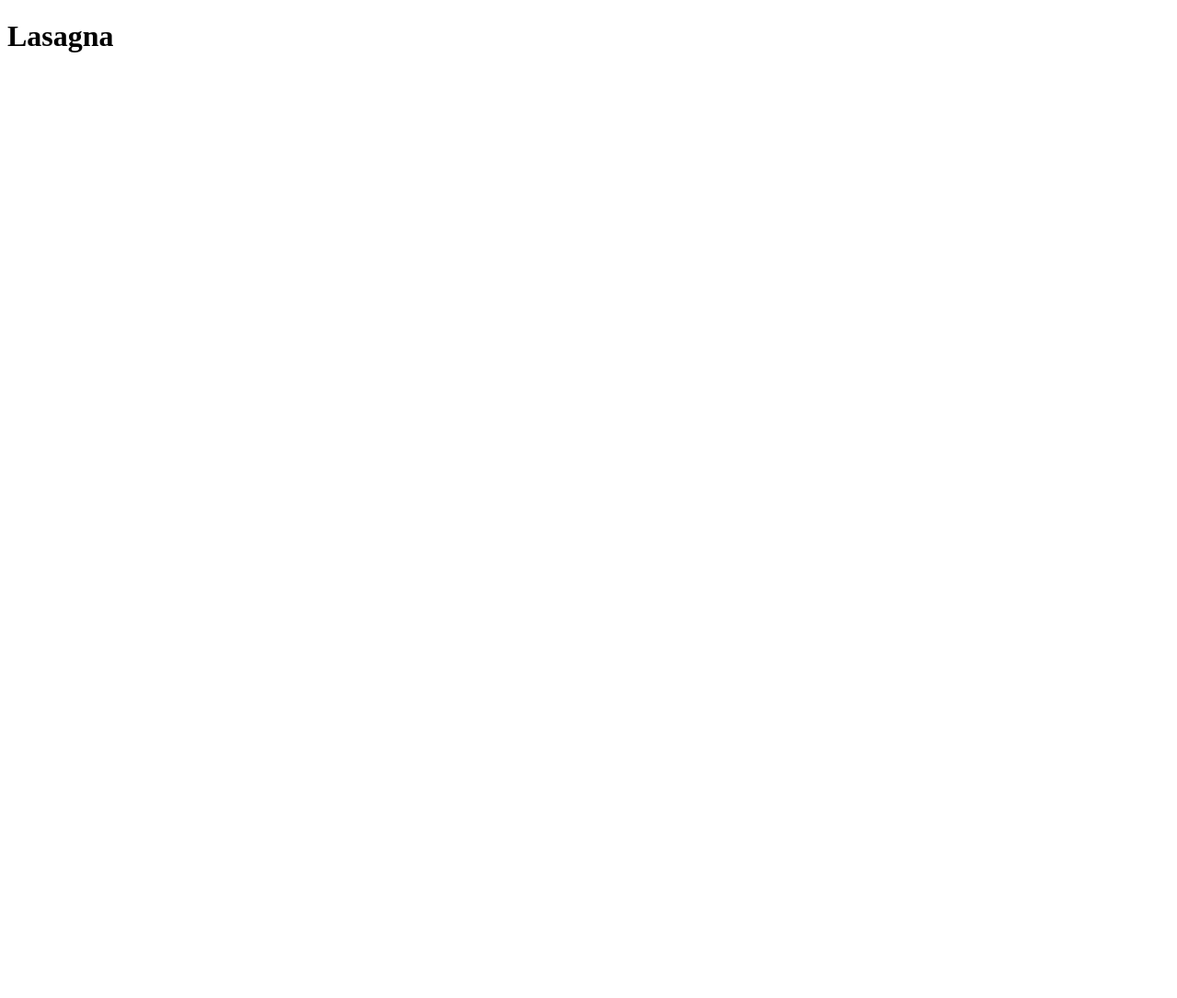
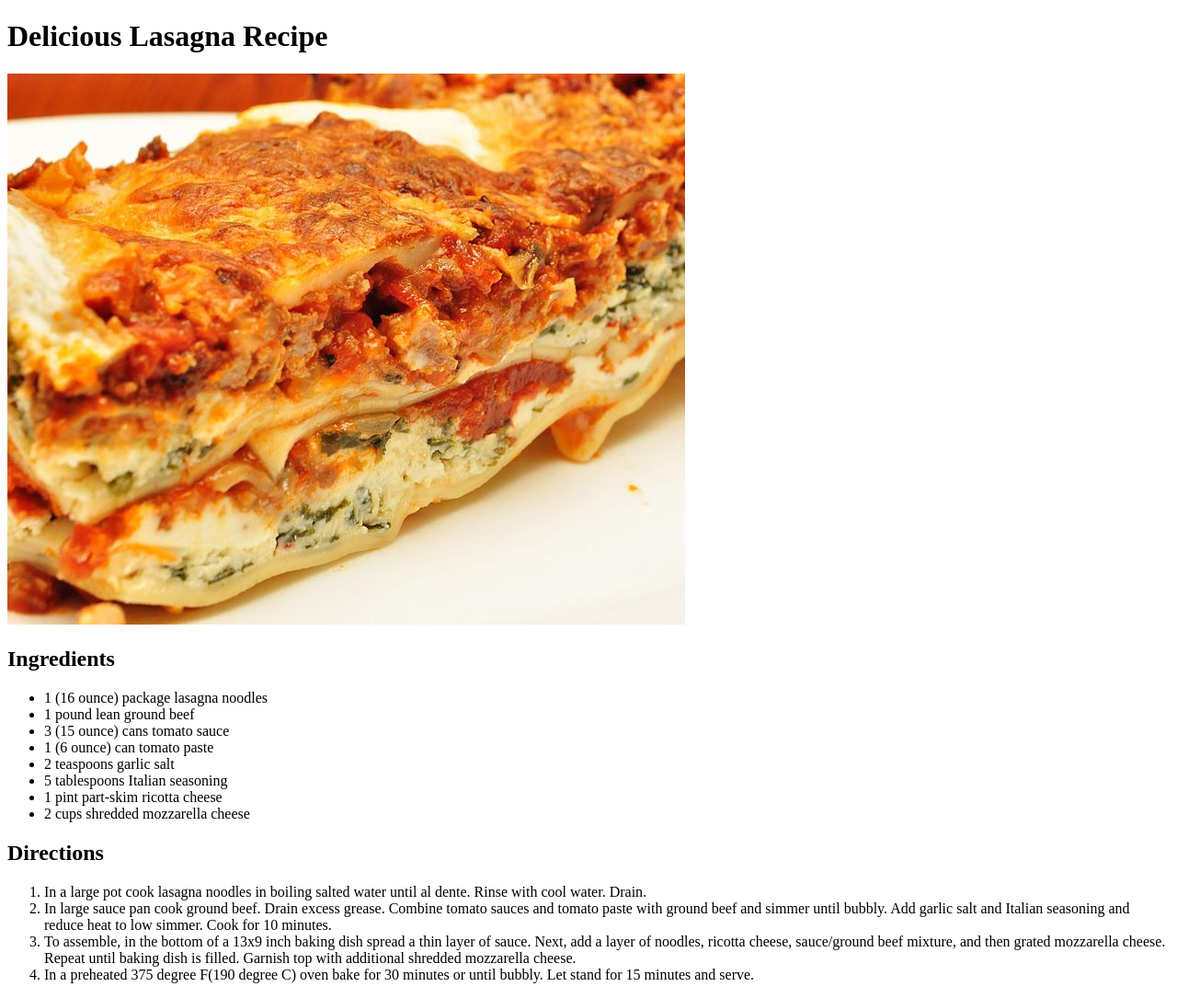
Before and after one commit to brodiewebdt/the-odin-project, a plain HTML site: page odin-recipes/recipes/lasagna.html in a window 1280 px wide. Shown: the whole page at 92% size. Before the commit the page ends 800 px from the top, so only its background shows below. Drawn offline with Linux system fonts and the light colour scheme.

Commit message:
added lasagna recipe to recipe folder - no stylinghtml code only

```diff
--- a/odin-recipes/recipes/lasagna.html
+++ b/odin-recipes/recipes/lasagna.html
@@ -7,6 +7,28 @@
     <title>Odin Lasagna</title>
 </head>
 <body>
-    <h1>Lasagna</h1>
+    <main>
+        <h1>Delicious Lasagna Recipe</h1>
+        <img src="images/lasagna.jpg" alt="lasagna on a plate">
+        <h2>Ingredients</h2>
+        <ul>
+            <li>1 (16 ounce) package lasagna noodles</li>
+            <li>1 pound lean ground beef</li>
+            <li>3 (15 ounce) cans tomato sauce</li>
+            <li>1 (6 ounce) can tomato paste</li>
+            <li>2 teaspoons garlic salt</li>
+            <li>5 tablespoons Italian seasoning</li>
+            <li>1 pint part-skim ricotta cheese</li>
+            <li>2 cups shredded mozzarella cheese</li>
+        </ul>
+
+        <h2>Directions</h2>
+        <ol>
+            <li>In a large pot cook lasagna noodles in boiling salted water until al dente. Rinse with cool water. Drain.</li>
+            <li>In large sauce pan cook ground beef. Drain excess grease. Combine tomato sauces and tomato paste with ground beef and simmer until bubbly. Add garlic salt and Italian seasoning and reduce heat to low simmer. Cook for 10 minutes.</li>
+            <li>To assemble, in the bottom of a 13x9 inch baking dish spread a thin layer of sauce. Next, add a layer of noodles, ricotta cheese, sauce/ground beef mixture, and then grated mozzarella cheese. Repeat until baking dish is filled. Garnish top with additional shredded mozzarella cheese.</li>
+            <li>In a preheated 375 degree F(190 degree C) oven bake for 30 minutes or until bubbly. Let stand for 15 minutes and serve.</li>
+        </ol>
+    </main>
 </body>
 </html>
```
Also changed, not shown: odin-recipes/recipes/images/lasagna.jpg (added).
